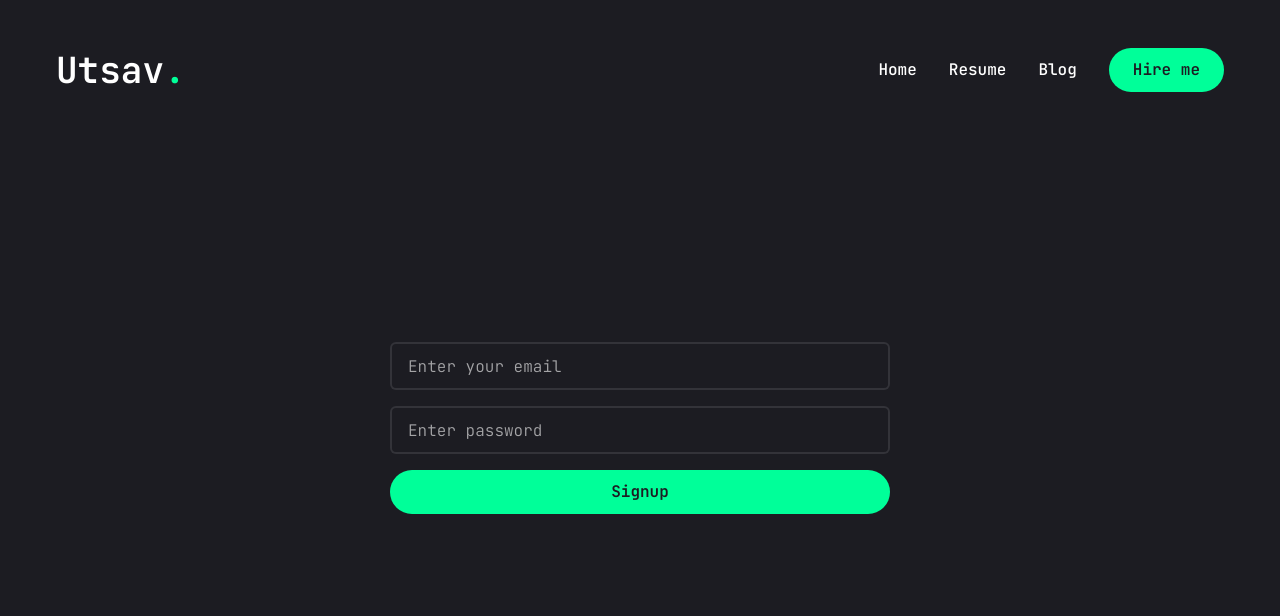
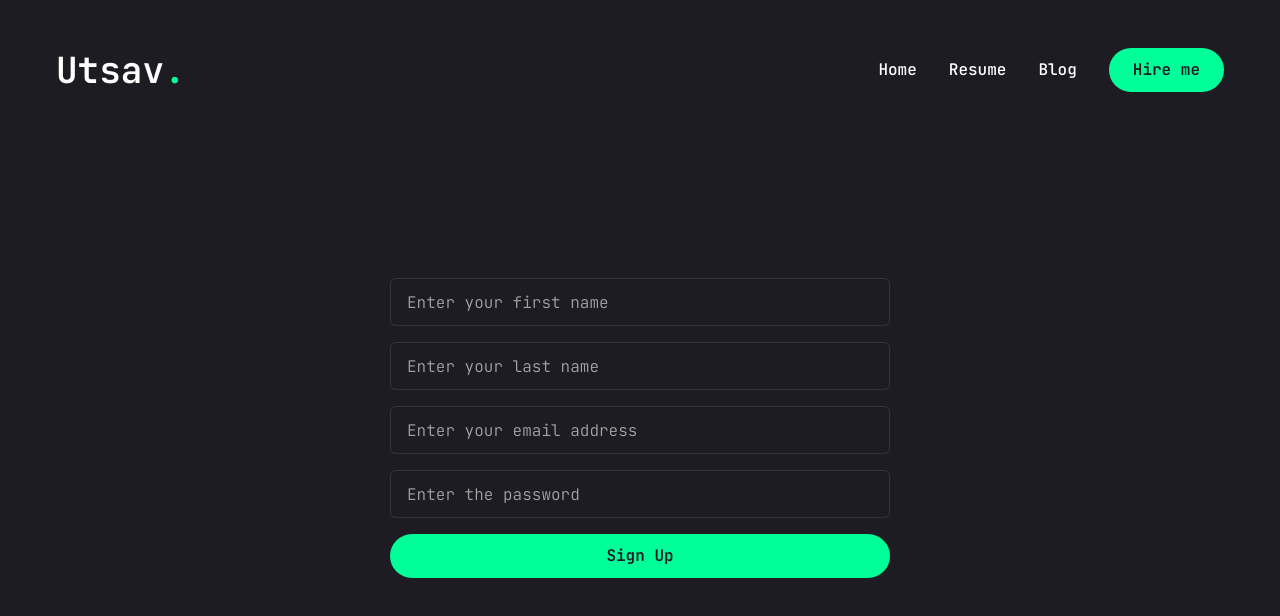
Before and after one commit to utsavbaral007/portfolio, a Next.js app: page /signup in a window 1280 px wide. Shown: the top 616 px of the page. Built offline with nearby package versions, Linux system fonts and the light colour scheme.

Commit message:
login and signup validation using zod, added signup feature

```diff
--- a/package.json
+++ b/package.json
@@ -13,6 +13,7 @@
   },
   "dependencies": {
     "@auth/mongodb-adapter": "^3.7.4",
+    "@hookform/resolvers": "^3.9.1",
     "@radix-ui/react-dialog": "^1.1.1",
     "@radix-ui/react-scroll-area": "^1.1.0",
     "@radix-ui/react-select": "^2.1.1",
@@ -41,7 +42,8 @@
     "scss": "^0.2.4",
     "sharp": "^0.33.5",
     "tailwind-merge": "^2.3.0",
-    "tailwindcss-animate": "^1.0.7"
+    "tailwindcss-animate": "^1.0.7",
+    "zod": "^3.24.1"
   },
   "devDependencies": {
     "eslint": "^8",
--- a/src/app/(pages)/(auth)/login/page.jsx
+++ b/src/app/(pages)/(auth)/login/page.jsx
@@ -7,6 +7,10 @@ import { Input } from "@/components/ui/input";
 import { Button } from "@/components/ui/button";
 import { signIn } from "next-auth/react";
 import { useRouter } from "next/navigation";
+import { zodResolver } from "@hookform/resolvers/zod";
+import { loginSchema } from "@/lib/zod";
+import toast, { Toaster } from "react-hot-toast";
+import { toastOptions } from "@/lib/toastOptions";
 
 const Login = () => {
   const router = useRouter();
@@ -15,9 +19,8 @@ const Login = () => {
   const {
     register,
     handleSubmit,
-
     formState: { errors },
-  } = useForm();
+  } = useForm({ resolver: zodResolver(loginSchema) });
   const onSubmit = async (data) => {
     setLoading((prev) => !prev);
     const signInData = await signIn("credentials", {
@@ -26,11 +29,12 @@ const Login = () => {
       redirect: false,
     });
     if (signInData?.error) {
-      console.log(signInData.error);
+      toast.error("Invalid email or password");
       setLoading((prev) => !prev);
     } else {
+      toast.success("Logged in successfully");
+      router.push("/blog");
       setLoading((prev) => !prev);
-      router.push("/blog");
     }
   };
 
@@ -52,21 +56,25 @@ const Login = () => {
             <Input
               placeholder="Enter your email"
               type="text"
-              {...register("email", { required: true })}
+              {...register("email")}
             />
 
-            {errors.email && (
-              <span className="text-sm text-red-400">Email is required</span>
+            {errors.email?.message && (
+              <span className="text-sm text-red-400">
+                {errors.email?.message}
+              </span>
             )}
 
             <Input
               placeholder="Enter password"
               type="password"
-              {...register("password", { required: true })}
+              {...register("password")}
             />
 
-            {errors.password && (
-              <span className="text-sm text-red-400">Password is required</span>
+            {errors.password?.message && (
+              <span className="text-sm text-red-400">
+                {errors.password?.message}
+              </span>
             )}
 
             <Button disabled={loading} type="submit">
@@ -75,6 +83,7 @@ const Login = () => {
           </form>
         </div>
       </div>
+      <Toaster toastOptions={toastOptions} />
     </motion.section>
   );
 };
--- a/src/app/(pages)/(auth)/signup/page.jsx
+++ b/src/app/(pages)/(auth)/signup/page.jsx
@@ -1,11 +1,50 @@
 "use client";
 
-import React from "react";
+import React, { useState } from "react";
 import { motion } from "framer-motion";
 import { Input } from "@/components/ui/input";
 import { Button } from "@/components/ui/button";
+import { useForm } from "react-hook-form";
+import { zodResolver } from "@hookform/resolvers/zod";
+import { signupSchema } from "@/lib/zod";
+import { useRouter } from "next/navigation";
+import toast, { Toaster } from "react-hot-toast";
+import { toastOptions } from "@/lib/toastOptions";
 
 const Signup = () => {
+  const [loading, setLoading] = useState(false);
+  const router = useRouter();
+
+  const {
+    register,
+    handleSubmit,
+    formState: { errors },
+  } = useForm({ resolver: zodResolver(signupSchema) });
+
+  const onSubmit = async (data) => {
+    setLoading((prev) => !prev);
+    try {
+      const res = await fetch("/api/auth/user", {
+        method: "POST",
+        body: JSON.stringify(data),
+        headers: {
+          "Content-Type": "application/json",
+        },
+      });
+      const response = await res.json();
+      if (res.status === 201) {
+        toast.success(response.message);
+        router.push("/login");
+      } else {
+        toast.error(response.message);
+        setLoading((prev) => !prev);
+      }
+    } catch (err) {
+      toast.error("Something went wrong");
+      setLoading((prev) => !prev);
+    }
+  };
+
   return (
     <motion.section
       initial={{ opacity: 0 }}
@@ -17,23 +56,65 @@ const Signup = () => {
     >
       <div className="container mx-auto">
         <div className="flex justify-center items-center min-h-[70vh]">
-          <form className="max-w-[500px] w-full flex flex-col gap-4">
+          <form
+            onSubmit={handleSubmit(onSubmit)}
+            className="max-w-[500px] w-full flex flex-col gap-4"
+          >
             <Input
-              className="border-2"
-              placeholder="Enter your email"
+              placeholder="Enter your first name"
               type="text"
+              {...register("firstName")}
             />
 
+            {errors.firstName?.message && (
+              <span className="text-sm text-red-400">
+                {errors.firstName?.message}
+              </span>
+            )}
+
             <Input
-              className="border-2"
-              placeholder="Enter password"
-              type="password"
+              placeholder="Enter your last name"
+              type="text"
+              {...register("lastName")}
             />
 
-            <Button>Signup</Button>
+            {errors.lastName?.message && (
+              <span className="text-sm text-red-400">
+                {errors.lastName?.message}
+              </span>
+            )}
+
+            <Input
+              placeholder="Enter your email address"
+              type="email"
+              {...register("email")}
+            />
+
+            {errors.email?.message && (
+              <span className="text-sm text-red-400">
+                {errors.email?.message}
+              </span>
+            )}
+
+            <Input
+              placeholder="Enter the password"
+              type="password"
+              {...register("password")}
+            />
+
+            {errors.password?.message && (
+              <span className="text-sm text-red-400">
+                {errors.password?.message}
+              </span>
+            )}
+
+            <Button disabled={loading}>
+              {loading ? "Signing Up..." : "Sign Up"}
+            </Button>
           </form>
         </div>
       </div>
+      <Toaster toastOptions={toastOptions} />
     </motion.section>
   );
 };
--- a/src/app/(pages)/blog/create/page.jsx
+++ b/src/app/(pages)/blog/create/page.jsx
@@ -18,6 +18,7 @@ import "react-quill/dist/quill.snow.css";
 import { Button } from "@/components/ui/button";
 import { useRouter } from "next/navigation";
 import toast, { Toaster } from "react-hot-toast";
+import { toastOptions } from "@/lib/toastOptions";
 import { toolbarModule } from "@/lib/quillToolbar";
 
 const CreateBlog = () => {
@@ -132,22 +133,7 @@ const CreateBlog = () => {
           </Button>
         </form>
       </div>
-      <Toaster
-        toastOptions={{
-          success: {
-            style: {
-              backgroundColor: "rgb(89, 250, 77)",
-              color: "rgb(48, 54, 48)",
-            },
-          },
-          error: {
-            style: {
-              backgroundColor: "rgb(250, 60, 60)",
-              color: "white",
-            },
-          },
-        }}
-      />
+      <Toaster toastOptions={toastOptions} />
     </motion.section>
   );
 };
--- a/src/app/api/auth/user/route.js
+++ b/src/app/api/auth/user/route.js
@@ -7,6 +7,15 @@ export async function POST(req) {
   await dbConnect();
   try {
     const body = await req.json();
+    const existingUser = await users.findOne({ email: body.email });
+
+    if (existingUser) {
+      return NextResponse.json({
+        status: 400,
+        message: `Sorry, user with email ${body.email} already exists`,
+      });
+    }
+
     const hashPassword = await hash(body.password, 10);
     const newUser = await users.create({
       firstName: body.firstName,
@@ -21,10 +30,9 @@ export async function POST(req) {
       message: "User created successfully",
     });
   } catch (error) {
-    console.log(error.message);
     return NextResponse.json({
       status: 500,
-      message: "Something went wrong",
+      message: error.message,
     });
   }
 }
--- /dev/null
+++ b/src/lib/toastOptions.js
@@ -0,0 +1,14 @@
+export const toastOptions = {
+  success: {
+    style: {
+      backgroundColor: "rgb(89, 250, 77)",
+      color: "rgb(48, 54, 48)",
+    },
+  },
+  error: {
+    style: {
+      backgroundColor: "rgb(250, 60, 60)",
+      color: "white",
+    },
+  },
+};
--- /dev/null
+++ b/src/lib/zod.js
@@ -0,0 +1,19 @@
+import * as z from "zod";
+
+export const loginSchema = z.object({
+  email: z.string().email({ message: "Invalid email" }).min(6),
+  password: z.string().min(6),
+});
+
+export const signupSchema = z.object({
+  firstName: z
+    .string()
+    .min(2, { message: "First name must be atleast 2 characters" }),
+  lastName: z
+    .string()
+    .min(2, { message: "Last name must be atleast 2 characters" }),
+  email: z.string().email({ message: "Invalid email" }).min(6),
+  password: z
+    .string()
+    .min(6, { message: "Password must be atleast 6 characters" }),
+});
```
Also changed, not shown: 1 other file (tests, documents, lock files or other folders).
